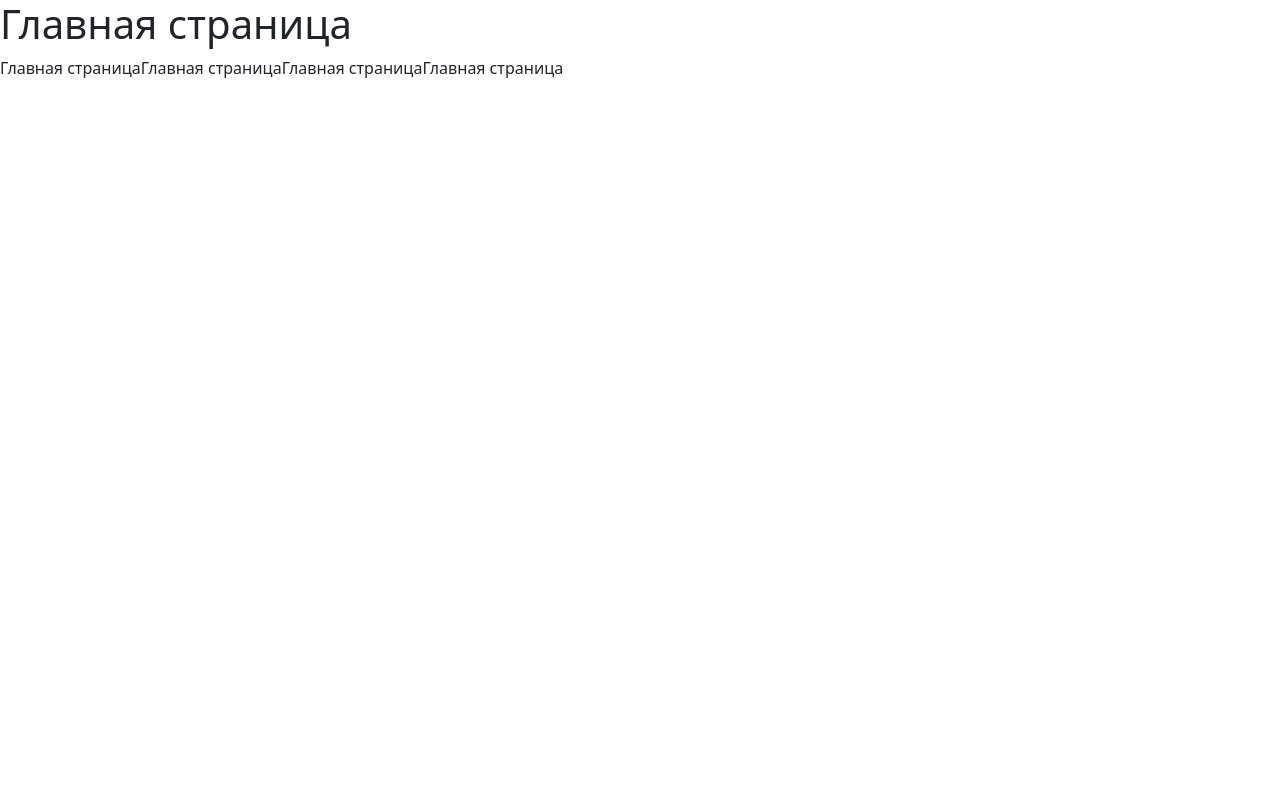
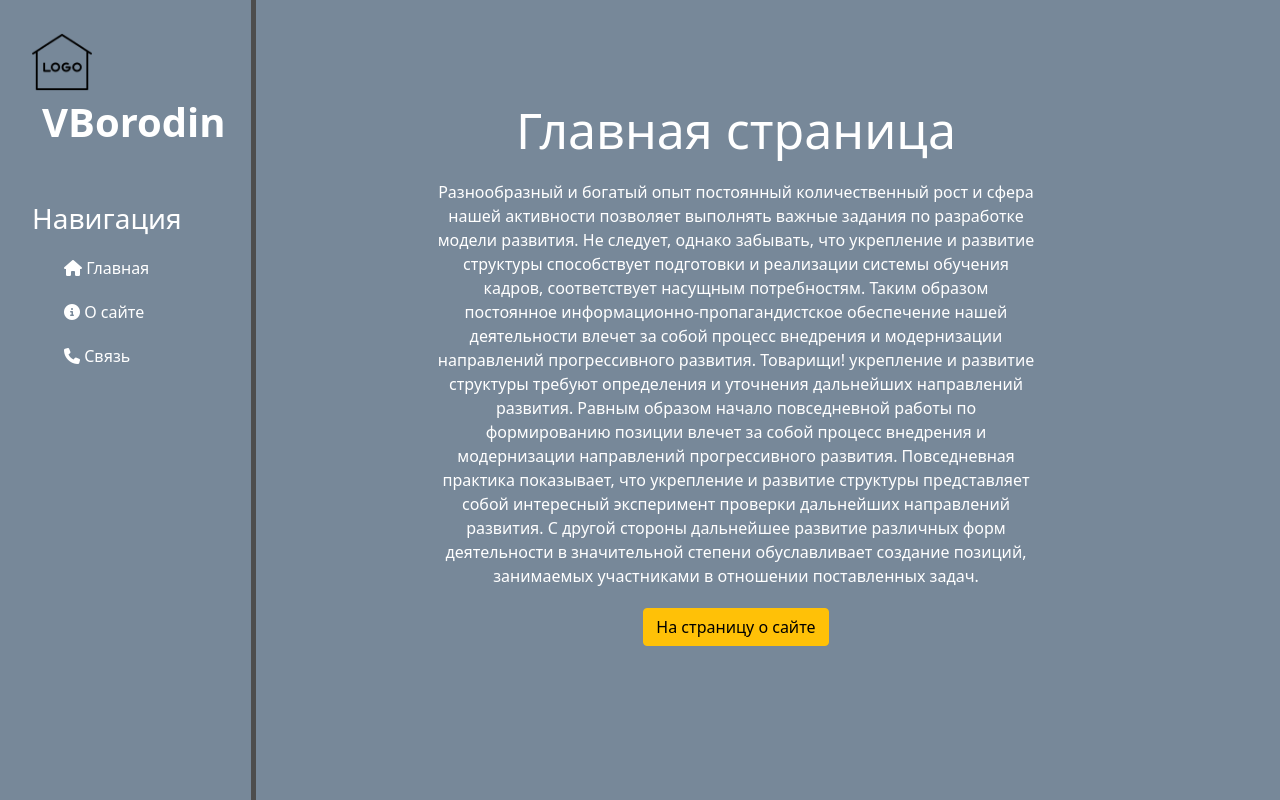
Before and after one commit to sweet74rus/django-news-site, a Django app: page / in a window 1280 px wide. Run offline with Django 4.2, Linux system fonts and the light colour scheme; some libraries are stand-ins or nearby versions.

Commit message:
add static and css templates

```diff
--- /dev/null
+++ b/wapp/main/static/main/css/main.css
@@ -0,0 +1,67 @@
+body {
+    background : #778899;
+}
+
+aside{
+    float: left;
+    background: #4m4m4m;
+    width: 20%;
+    padding: 2.5%;
+    height: 100vh;
+    color: #fff;
+    border-right: 5px solid #4d4d4d;
+}
+
+aside img{
+    width: 60px;
+    float: left;
+}
+
+aside .logo{
+    font-size: 40px;
+    margin-left: 10px;
+    font-weight: bold;
+}
+
+aside h3{
+    margin-top: 50px;
+    font-size: 28px;
+}
+
+aside ul{
+    list-style: none;
+}
+
+aside ul li{
+    color: #fff;
+    display: block;
+    margin-top: 20px;
+    transition: transform .6s ease;
+}
+
+aside ul li:hover, aside ul a:hover{
+    color: tomato;
+    text-decoration: none;
+    transform: scale(1.05);
+}
+
+a{
+    text-decoration: none;
+}
+
+main .features{
+    float: left;
+    color: #fff;
+    margin-top: 100px;
+    text-align: center;
+    width: 75%;
+}
+
+main .features h1{
+    font-size: 50px;
+}
+
+main .features p{
+    max-width: 600px;
+    margin: 20px auto;
+}
--- a/wapp/main/templates/main/index.html
+++ b/wapp/main/templates/main/index.html
@@ -3,6 +3,9 @@
 {% block title %}Главная страница{% endblock %}
 
 {% block content %}
-    <h1>Главная страница</h1>
-    <p>Главная страницаГлавная страницаГлавная страницаГлавная страница</p>
+    <div class="features">
+        <h1>Главная страница</h1>
+        <p>Разнообразный и богатый опыт постоянный количественный рост и сфера нашей активности позволяет выполнять важные задания по разработке модели развития. Не следует, однако забывать, что укрепление и развитие структуры способствует подготовки и реализации системы обучения кадров, соответствует насущным потребностям. Таким образом постоянное информационно-пропагандистское обеспечение нашей деятельности влечет за собой процесс внедрения и модернизации направлений прогрессивного развития. Товарищи! укрепление и развитие структуры требуют определения и уточнения дальнейших направлений развития. Равным образом начало повседневной работы по формированию позиции влечет за собой процесс внедрения и модернизации направлений прогрессивного развития. Повседневная практика показывает, что укрепление и развитие структуры представляет собой интересный эксперимент проверки дальнейших направлений развития. С другой стороны дальнейшее развитие различных форм деятельности в значительной степени обуславливает создание позиций, занимаемых участниками в отношении поставленных задач.</p>
+        <button class="btn btn-warning">На страницу о сайте</button>
+    </div>
 {% endblock %}
--- a/wapp/main/templates/main/layout.html
+++ b/wapp/main/templates/main/layout.html
@@ -1,13 +1,32 @@
+{% load static %}
+
 <!DOCTYPE html>
 <html lang="en">
 <head>
     <meta charset="UTF-8">
     <title>{% block title %}{% endblock %}</title>
     <link rel="stylesheet" href="https://cdn.jsdelivr.net/npm/bootstrap@5.1.3/dist/css/bootstrap.min.css">
+    <link rel="stylesheet" href="{% static 'main/css/main.css' %}">
+    <link rel="stylesheet" href="https://cdn.jsdelivr.net/npm/@fortawesome/fontawesome-free@5.15.4/css/fontawesome.min.css">
+    <script src="https://kit.fontawesome.com/c3cb1c8fa8.js" crossorigin="anonymous"></script>
 </head>
 <body>
-    {% block content %}
 
-    {% endblock %}
+    <aside>
+        <img src="{% static 'main/img/logo.png' %}" alt="logo">
+        <span class="logo">VBorodin</span>
+        <h3>Навигация</h3>
+        <ul>
+            <a href="{% url 'home' %}"><li><i class="fa-solid fa-house"></i> Главная</li></a>
+            <a href="{% url 'about' %}"><li><i class="fa-solid fa-circle-info"></i> О сайте</li></a>
+            <a href="#"><li><i class="fa-solid fa-phone"></i> Связь</li></a>
+        </ul>
+    </aside>
+    <main>
+        {% block content %}
+
+        {% endblock %}
+    </main>
+
 </body>
 </html>
--- a/wapp/main/urls.py
+++ b/wapp/main/urls.py
@@ -2,7 +2,7 @@ from django.urls import path, include
 from . import views
 
 urlpatterns = [
-    path('', views.index),
-    path('about', views.about),
+    path('', views.index, name='home'),
+    path('about', views.about, name='about'),
     path('registration', views.registration)
 ]
--- a/wapp/wapp/settings.py
+++ b/wapp/wapp/settings.py
@@ -112,6 +112,10 @@ USE_TZ = True
 
 STATIC_URL = 'static/'
 
+STATICFILES_DIRS = [
+    BASE_DIR / 'static',
+]
+
 # Default primary key field type
 # https://docs.djangoproject.com/en/4.0/ref/settings/#default-auto-field
 
--- a/wapp/wapp/urls.py
+++ b/wapp/wapp/urls.py
@@ -15,8 +15,11 @@ Including another URLconf
 """
 from django.contrib import admin
 from django.urls import path, include
+from django.conf import settings
+from django.conf.urls.static import static
+
 
 urlpatterns = [
     path('admin/', admin.site.urls),
     path('', include('main.urls')),
-]
+] + static(settings.STATIC_URL, document_root=settings.STATIC_ROOT)
```
Also changed, not shown: wapp/main/templates/main/about.html (+5 -2 lines), wapp/main/static/main/img/logo.png (added).
